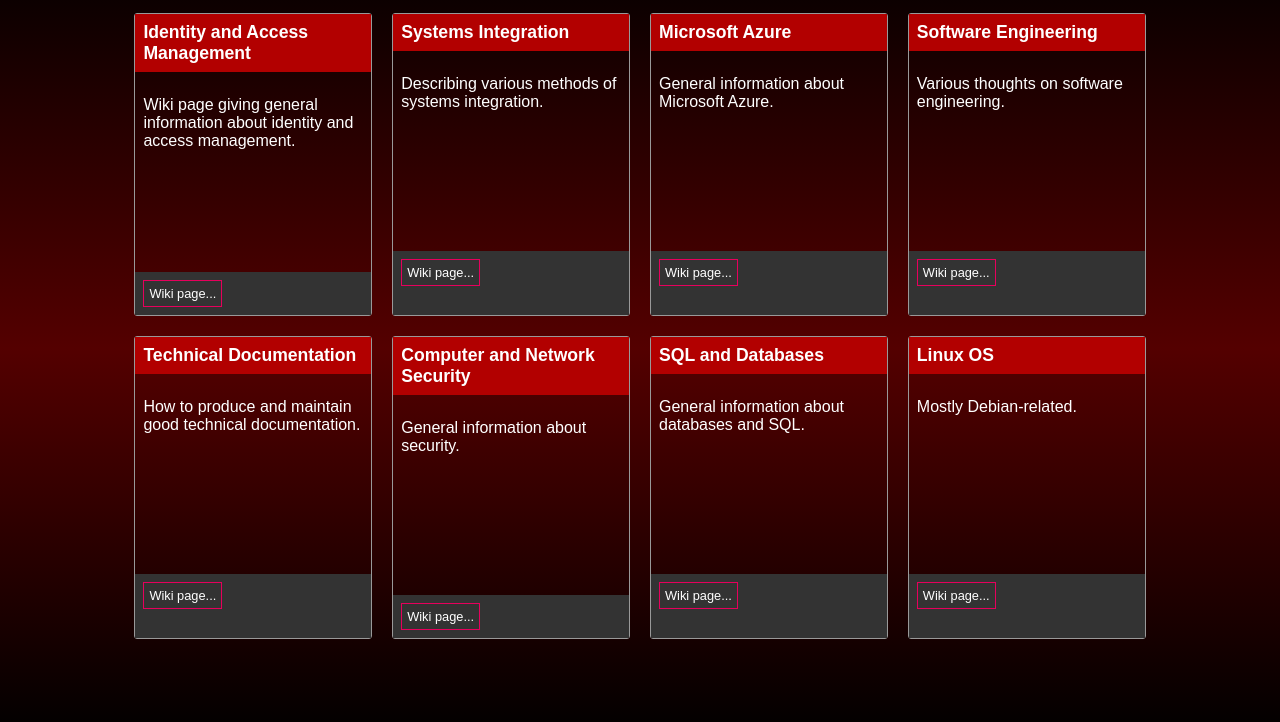
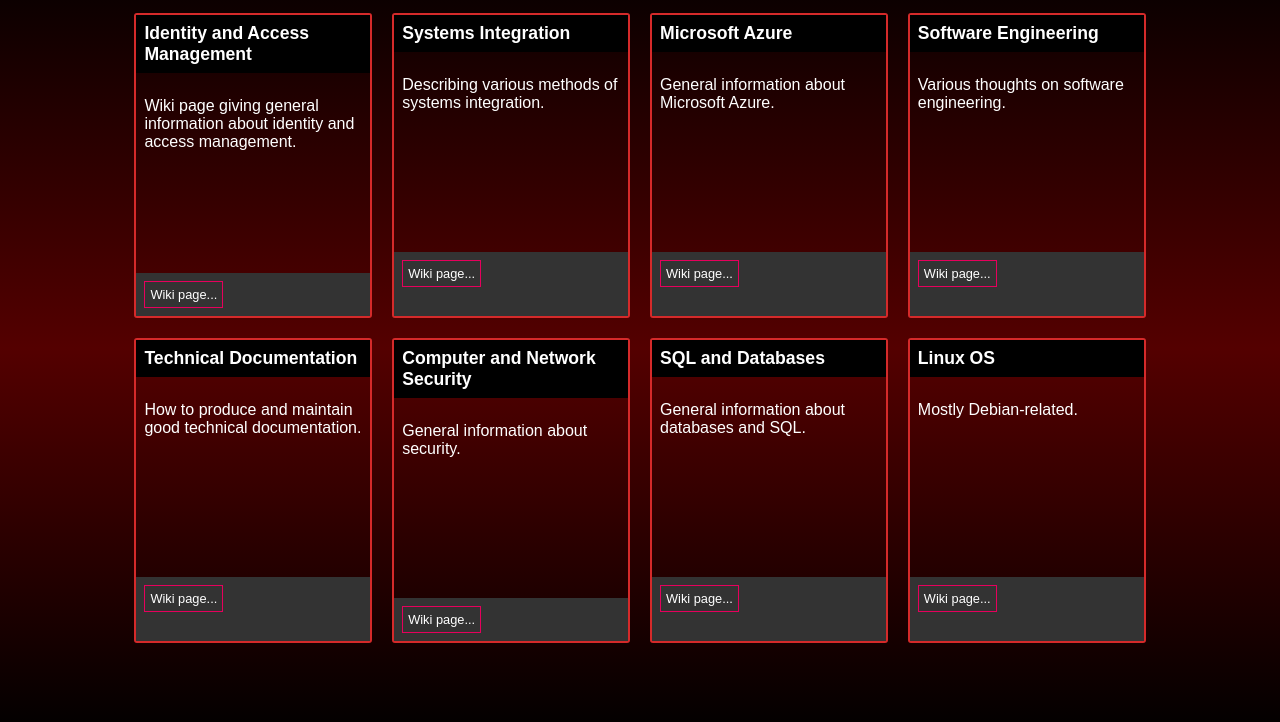
Before and after one commit to emma-scarbrough/emma-scarbrough.github.io, a plain HTML site: page index.html in a window 1280 px wide. Shown: the part 60-782 px from the top of the page. Drawn offline with Linux system fonts and the light colour scheme.

Commit message:
Update styles.css

```diff
--- a/styles.css
+++ b/styles.css
@@ -12,7 +12,7 @@ body {
 }
 
 header {
-	background-color: #b20000;
+	background-color: #000000;
 	color: #ffffff;
 }
 
@@ -34,7 +34,7 @@ img {
 }
 
 .card {
-  border: 1px solid #999999;
+  border: 2px solid #d52a2a;
   border-radius: 3px;
 
   display: grid;
```
